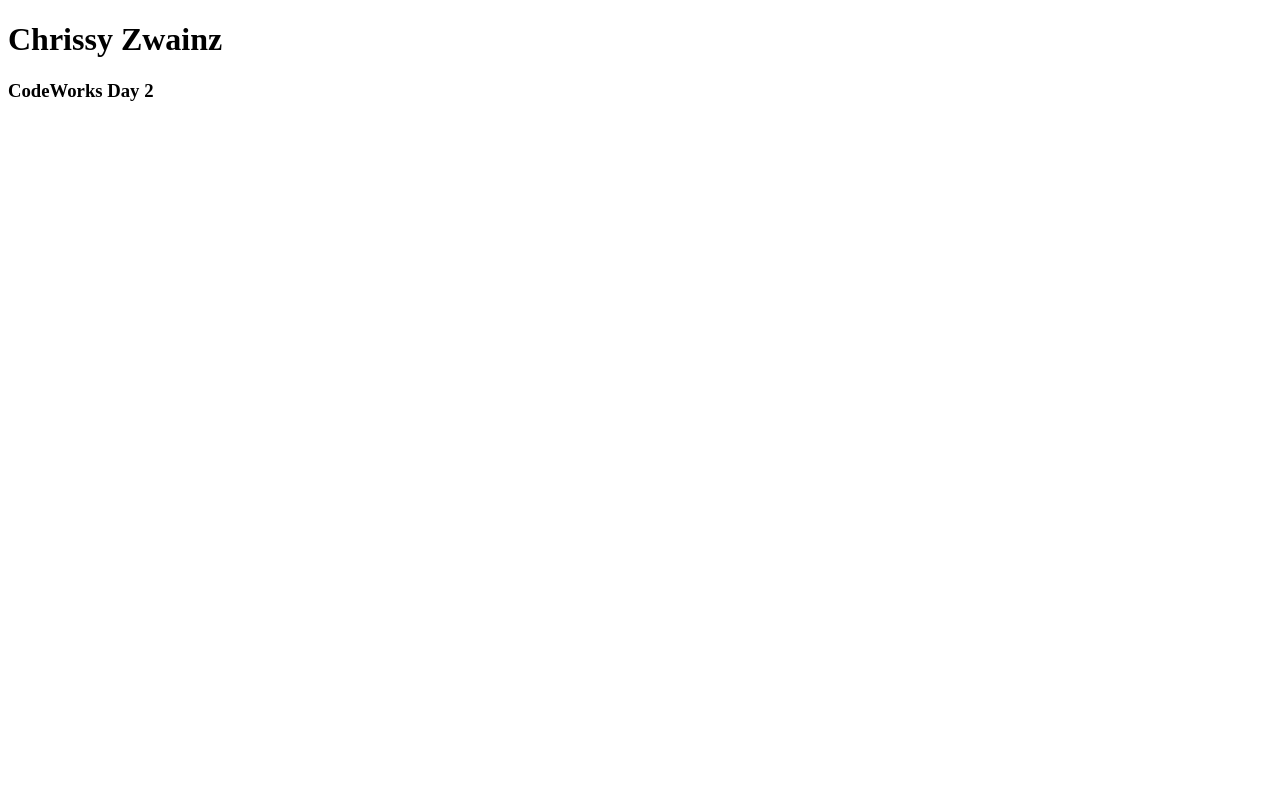
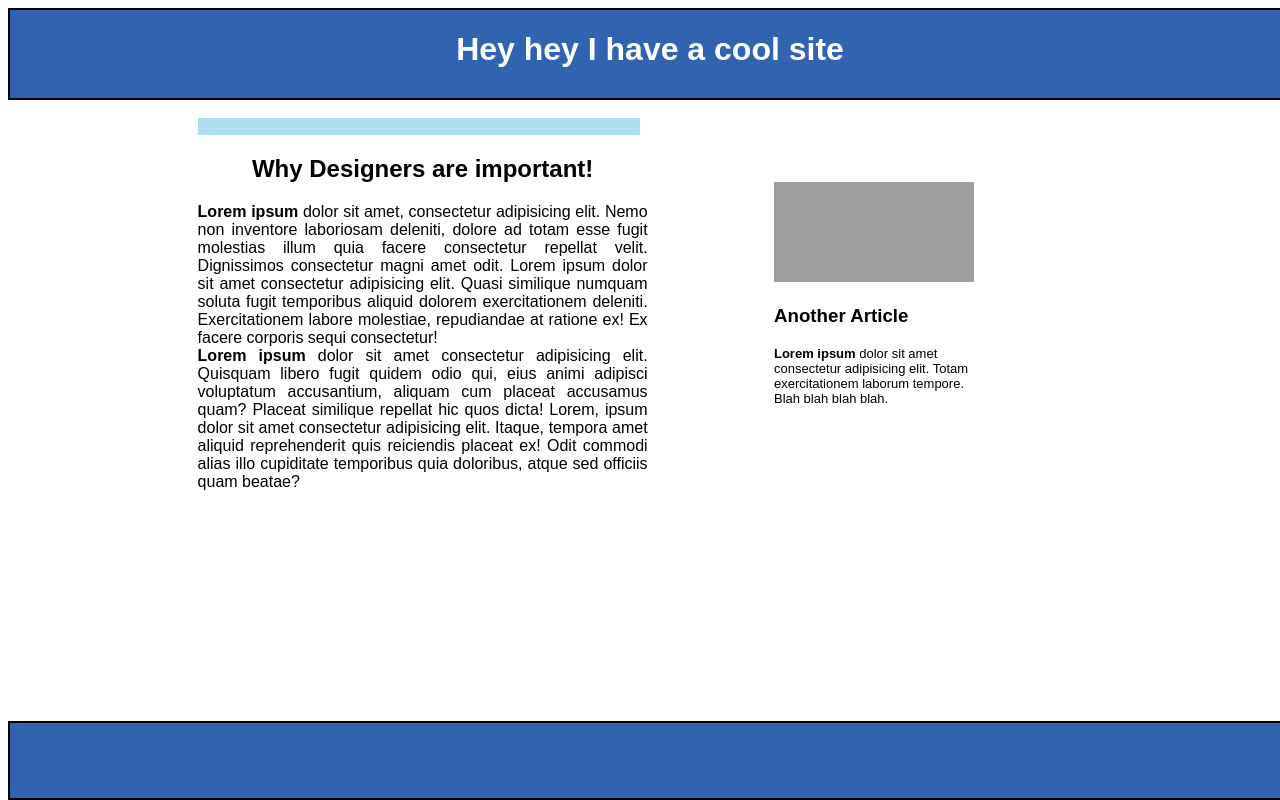
Before and after one commit to czwainz/day-2, a plain HTML site: page index.html in a window 1280 px wide. Drawn offline with Linux system fonts and the light colour scheme; grey boxes are pictures that could not be loaded.

Commit message:
made website

```diff
--- a/index.html
+++ b/index.html
@@ -6,11 +6,43 @@
   <meta name="viewport" content="width=device-width, initial-scale=1.0">
   <meta http-equiv="X-UA-Compatible" content="ie=edge">
   <title>My Cool Site!</title>
+  <link rel="stylesheet" href="style.css">
 </head>
 
 <body>
-  <h1>Chrissy Zwainz</h1>
-  <h3>CodeWorks Day 2</h3>
+  <header>
+    <div class="header">
+      <h1>Hey hey I have a cool site</h1>
+    </div>
+  </header>
+  <main class="row">
+    <br>
+    <div class="column-left">
+      <div class="blue"></div>
+      <h2>Why Designers are important!</h2>
+      <p><strong>Lorem ipsum</strong> dolor sit amet, consectetur adipisicing elit. Nemo non inventore laboriosam
+        deleniti, dolore ad
+        totam esse fugit molestias illum quia facere consectetur repellat velit. Dignissimos consectetur magni amet
+        odit. Lorem ipsum dolor sit amet consectetur adipisicing elit. Quasi similique numquam soluta fugit temporibus
+        aliquid dolorem exercitationem deleniti. Exercitationem labore molestiae, repudiandae at ratione ex! Ex facere
+        corporis sequi consectetur!<br>
+        <strong>Lorem ipsum</strong> dolor sit amet consectetur adipisicing elit. Quisquam libero fugit quidem odio
+        qui, eius animi
+        adipisci voluptatum accusantium, aliquam cum placeat accusamus quam? Placeat similique repellat hic quos
+        dicta! Lorem, ipsum dolor sit amet consectetur adipisicing elit. Itaque, tempora amet aliquid reprehenderit
+        quis reiciendis placeat ex! Odit commodi alias illo cupiditate temporibus quia doloribus, atque sed officiis
+        quam beatae?</p>
+    </div>
+    <div class="column-right">
+      <img src="https://assets.answersingenesis.org/img/cms/content/contentnode/og_image/how-domestic-cats-came-to-rule-world.jpg"
+        alt="kitter" width="200" height="100">
+      <h3>Another Article</h3>
+      <p><strong>Lorem ipsum</strong> dolor sit amet consectetur adipisicing elit. Totam exercitationem laborum
+        tempore. Blah blah blah blah.</p>
+    </div>
+  </main>
+  <footer>
+  </footer>
 </body>
 
 </html>
--- /dev/null
+++ b/style.css
@@ -0,0 +1,52 @@
+body  {
+  font-family: Arial, sans-serif;
+}
+.header{
+  background-color: rgb(49, 99, 176);
+  color: white;
+  height: 25px;
+  width: 100vw;
+  padding-bottom: 5%;
+  border: 2px solid black;
+  text-align: center;
+}
+.column-left h2{
+  text-align: center;
+}
+
+.blue {
+background-color: rgb(176, 221, 237);
+height: 17px;
+width: 285px;
+padding-left: 15%;
+padding-right: 20%;
+}
+
+.column-left {
+  padding-left: 15%;
+  padding-right: 10%;
+  text-align: justify;
+  display: inline-block;
+  width: 450px;
+}
+
+.column-right {
+  position: absolute;
+  padding-top: 5%;
+  display: inline-block;
+  width: 200px;
+}
+
+.column-right p {
+  font-size: small;
+}
+
+footer{
+  background-color: rgb(49, 99, 176);
+  color: white;
+  height: 75px;
+  width: 100vw;
+  border: 2px solid black;
+  position: fixed;
+  bottom: 0;
+}
```
